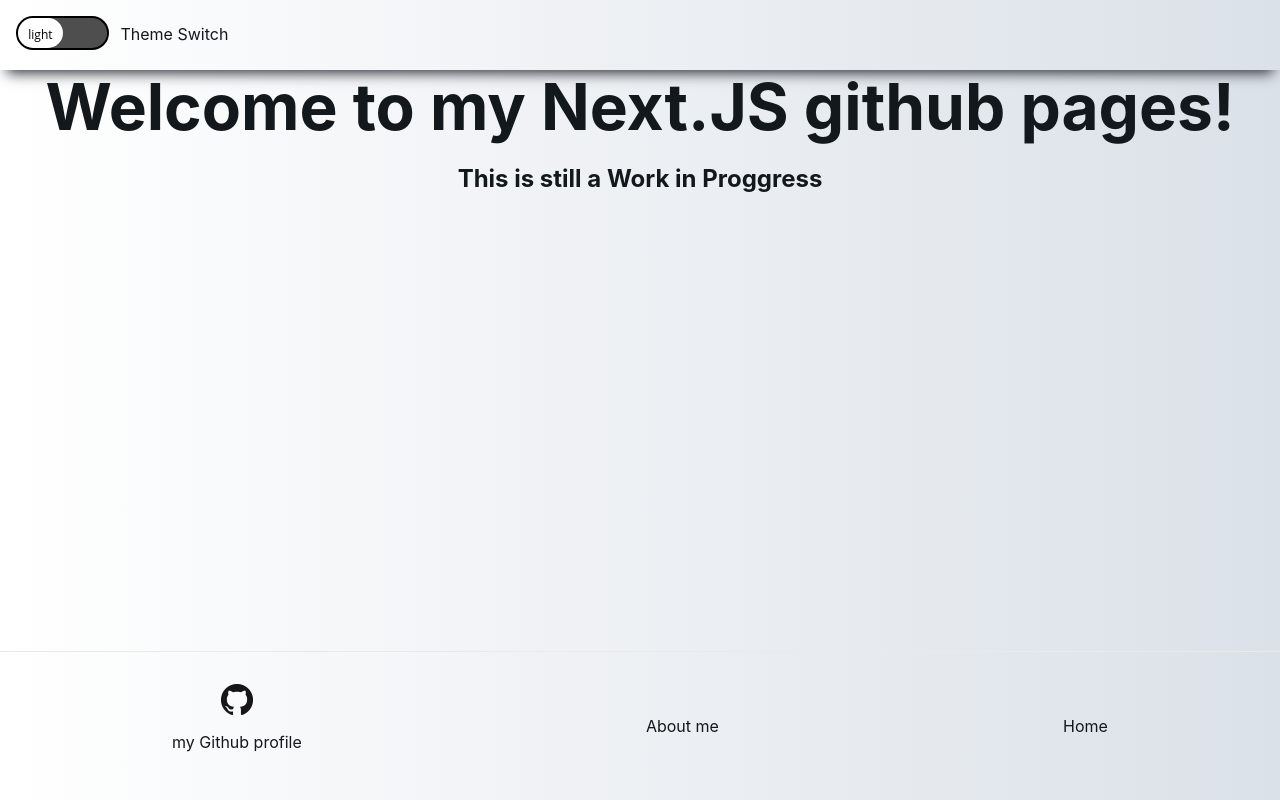
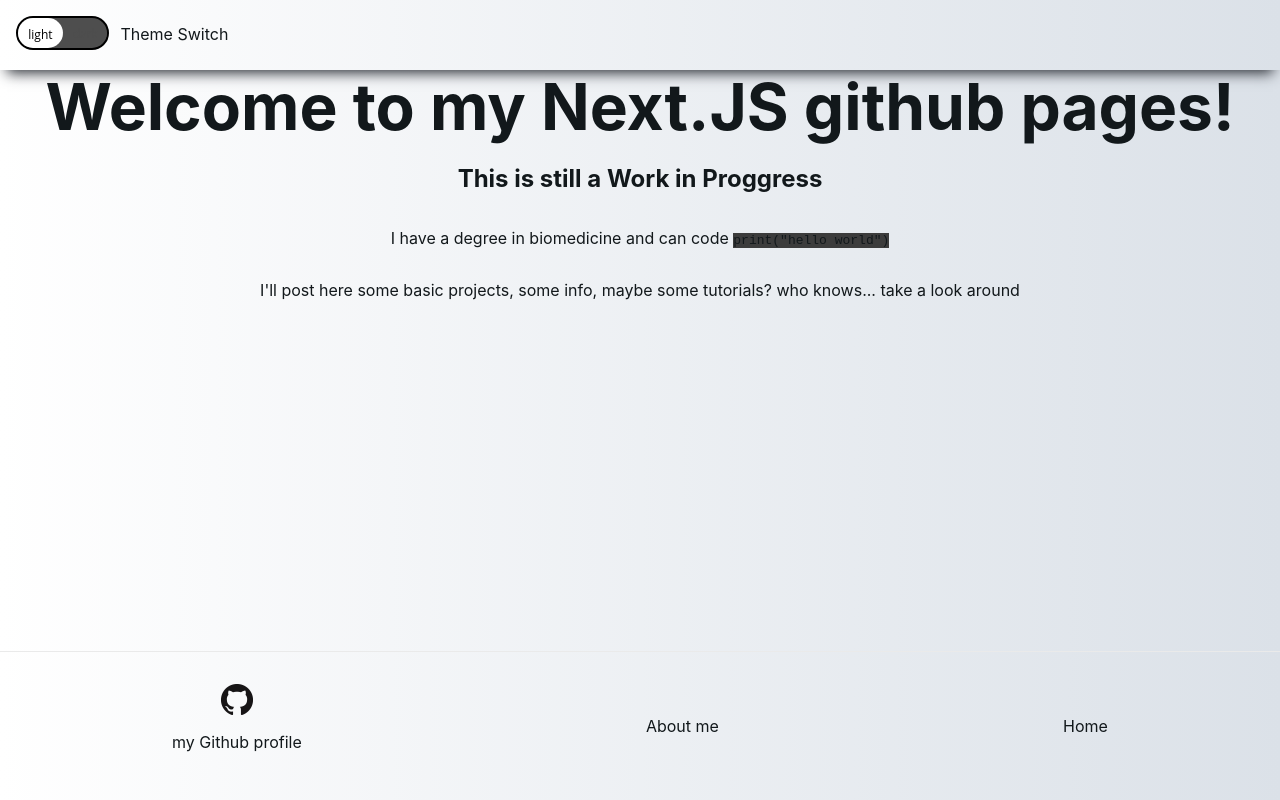
Before and after one commit to PedroMarquetti/PedroMarquetti.github.io, a Next.js app: page / in a window 1280 px wide. Built offline with nearby package versions, Linux system fonts and the light colour scheme.

Commit message:
changed main page text

```diff
--- a/pages/index.tsx
+++ b/pages/index.tsx
@@ -10,6 +10,14 @@ const Home: NextPage = () => {
 			<div className={styles.main}>
 				<h1 className={styles.title}>Welcome to my Next.JS github pages!</h1>
 				<h2>This is still a Work in Proggress</h2>
+				<p>
+					I have a degree in biomedicine and can code{" "}
+					<code>print(&quot;hello world&quot;)</code>{" "}
+				</p>
+				<p>
+					I&apos;ll post here some basic projects, some info, maybe some
+					tutorials? who knows... take a look around
+				</p>
 			</div>
 		</div>
 	);
```
